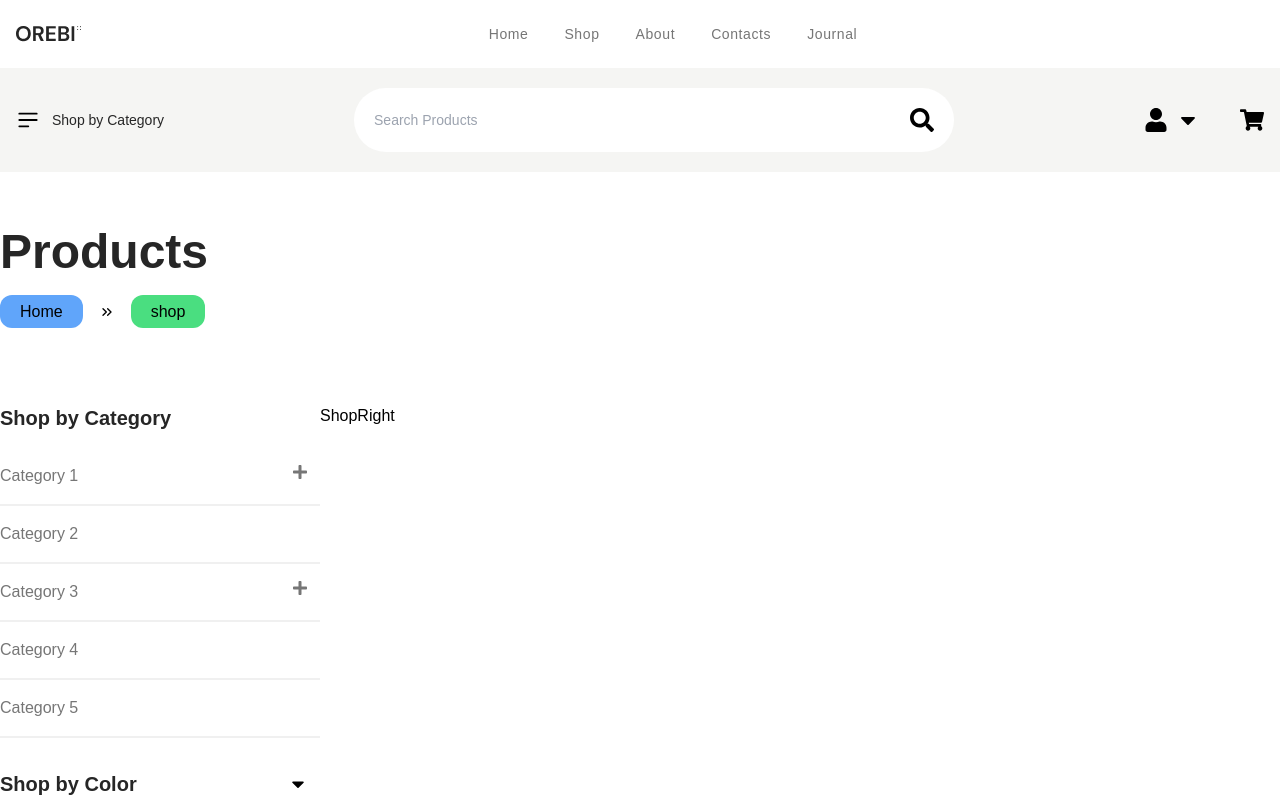
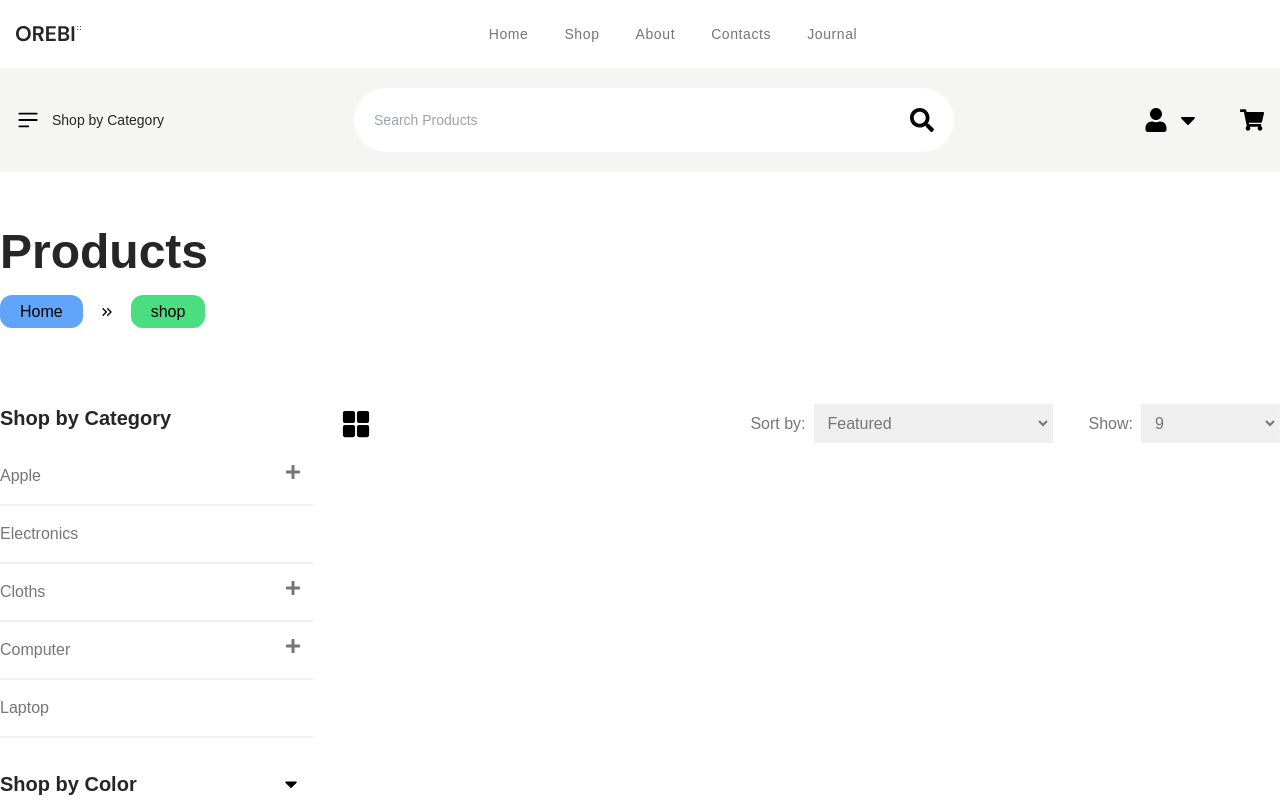
Before and after one commit to yasinn-arafat/Orebi, a React (Vite) app: page /shop in a window 1280 px wide. Shown: the top 800 px of the page. Built offline with nearby package versions, Linux system fonts and the light colour scheme.

Commit message:
Shop Right Top Part Done

```diff
--- a/Data/Data.js
+++ b/Data/Data.js
@@ -278,57 +278,48 @@ export const SpecialProductData = [
 export const categories = [
   {
     id: 1,
-    title: "Category 1",
+    title: "Apple",
     subCategoreis: [
-      {
-        id: 1,
-        title: "Subcategory 1",
-      },
-      {
-        id: 2,
-        title: "Subcategory 1",
-      },
-      {
-        id: 3,
-        title: "Subcategory 1",
-      },
+      { id: 1, title: "iphone 6" },
+      { id: 2, title: "iphone 9 plus" },
+      { id: 3, title: "iphone X" },
+      { id: 4, title: "iphone 11 pro max" },
+      { id: 5, title: "iphone 12" },
+      { id: 6, title: "iphone 13 pro" },
+      { id: 7, title: "iphone 14 pro max" },
+      { id: 8, title: "iphone 15" },
     ],
   },
 
   {
     id: 2,
-    title: "Category 2",
+    title: "Electronics",
     subCategoreis: [],
   },
 
   {
     id: 3,
-    title: "Category 3",
+    title: "Cloths",
     subCategoreis: [
-      {
-        id: 1,
-        title: "Subcategory 1",
-      },
-      {
-        id: 2,
-        title: "Subcategory 1",
-      },
-      {
-        id: 3,
-        title: "Subcategory 1",
-      },
+      { id: 1, title: "Men" },
+      { id: 2, title: "Women" },
+      { id: 3, title: "Kid" },
     ],
   },
 
   {
     id: 4,
-    title: "Category 4",
-    subCategoreis: [],
+    title: "Computer",
+    subCategoreis: [
+      { id: 1, title: "Asus" },
+      { id: 2, title: "Gigabyte" },
+      { id: 3, title: "Dell" },
+    ],
   },
 
   {
     id: 5,
-    title: "Category 5",
+    title: "Laptop",
     subCategoreis: [],
   },
 ];
@@ -350,6 +341,7 @@ export const shopByBrand = [
   { id: 4, title: "Bata" },
   { id: 5, title: "Lotto" },
 ];
+
 export const shopByPrice = [
   { id: 1, title: "$0.00 - $9.99" },
   { id: 2, title: "$10.00 - $19.99" },
@@ -357,3 +349,11 @@ export const shopByPrice = [
   { id: 4, title: "$30.00 - $39.99" },
   { id: 5, title: "$40.00 - $69.99" },
 ];
+
+export const sortBy = [
+  { id: 1, sortTitle: "Cloths" },
+  { id: 2, sortTitle: "Sunglass" },
+  { id: 3, sortTitle: "Shoe" },
+  { id: 4, sortTitle: "Bag" },
+  { id: 5, sortTitle: "Watch" },
+];
--- a/src/Component/CommonComponent/ShopCategory/ShopCategory.jsx
+++ b/src/Component/CommonComponent/ShopCategory/ShopCategory.jsx
@@ -56,7 +56,7 @@ const ShopCategorys = ({ categoriesData, categoryTitle }) => {
             ) : (
               <div
                 className="cursor-pointer border-b-2 border-b-[#F0F0F0] py-4"
-                key={item}
+                key={item.title}
               >
                 <h2 className="text-bases font-DMsans font-normal text-tertiary-font-color">
                   {item.title}
--- a/src/Component/ShopComponent/ShopRight/ShopRight.jsx
+++ b/src/Component/ShopComponent/ShopRight/ShopRight.jsx
@@ -1,10 +1,15 @@
 import React from "react";
+import ShopRightTop from "./ShopRightTop";
 
 const ShopRight = ({ className }) => {
   return (
-    <div className={className}>
-      <div>ShopRight</div>
-    </div>
+    <>
+      <div className={className}>
+        <div>
+          <ShopRightTop />
+        </div>
+      </div>
+    </>
   );
 };
 
--- /dev/null
+++ b/src/Component/ShopComponent/ShopRight/ShopRightTop.jsx
@@ -0,0 +1,46 @@
+import React from "react";
+import { sortBy } from "../../../../Data/Data.js";
+import { IoGrid } from "react-icons/io5";
+import { FaListUl } from "react-icons/fa6";
+
+const ShopRightTop = () => {
+  return (
+    <div className="flex items-center justify-between">
+      <div className="text-3xl">
+        <IoGrid />
+      </div>
+      <div className="flex items-center gap-x-9">
+        <div className="font-DMsans text-base font-normal text-tertiary-font-color">
+          <span className="pr-2">Sort by:</span>
+          <select
+            name="sort"
+            id="sort"
+            className="min-w-[239px] cursor-pointer border-2 border-[#F0F0F0] p-2"
+          >
+            <option value="Featured">Featured</option>
+            {sortBy?.map((sortItem) => (
+              <option value={sortItem.sortTitle} key={sortItem.sortTitle}>
+                {sortItem.sortTitle}
+              </option>
+            ))}
+          </select>
+        </div>
+
+        <div className="font-DMsans text-base font-normal text-tertiary-font-color">
+          <span className="pr-2">Show:</span>
+          <select
+            name="show"
+            id="show"
+            className="min-w-[139px] cursor-pointer border-2 border-[#F0F0F0] p-2"
+          >
+            <option value="9">9</option>
+            <option value="18">18</option>
+            <option value="36">36</option>
+          </select>
+        </div>
+      </div>
+    </div>
+  );
+};
+
+export default ShopRightTop;
--- a/src/Pages/Shop/Shop.jsx
+++ b/src/Pages/Shop/Shop.jsx
@@ -17,8 +17,8 @@ const Shop = () => {
             <BreadCrumb />
           </div>
           <div className="flex pt-20">
-            <ShopLeft className={"h-[150vh] w-1/4"} />
-            <ShopRight className={"h-[150vh] w-9/12"} />
+            <ShopLeft className={"h-[150vh] w-1/4 "} />
+            <ShopRight className={"ml-7 h-[150vh] w-9/12"} />
           </div>
         </div>
       </div>
```
